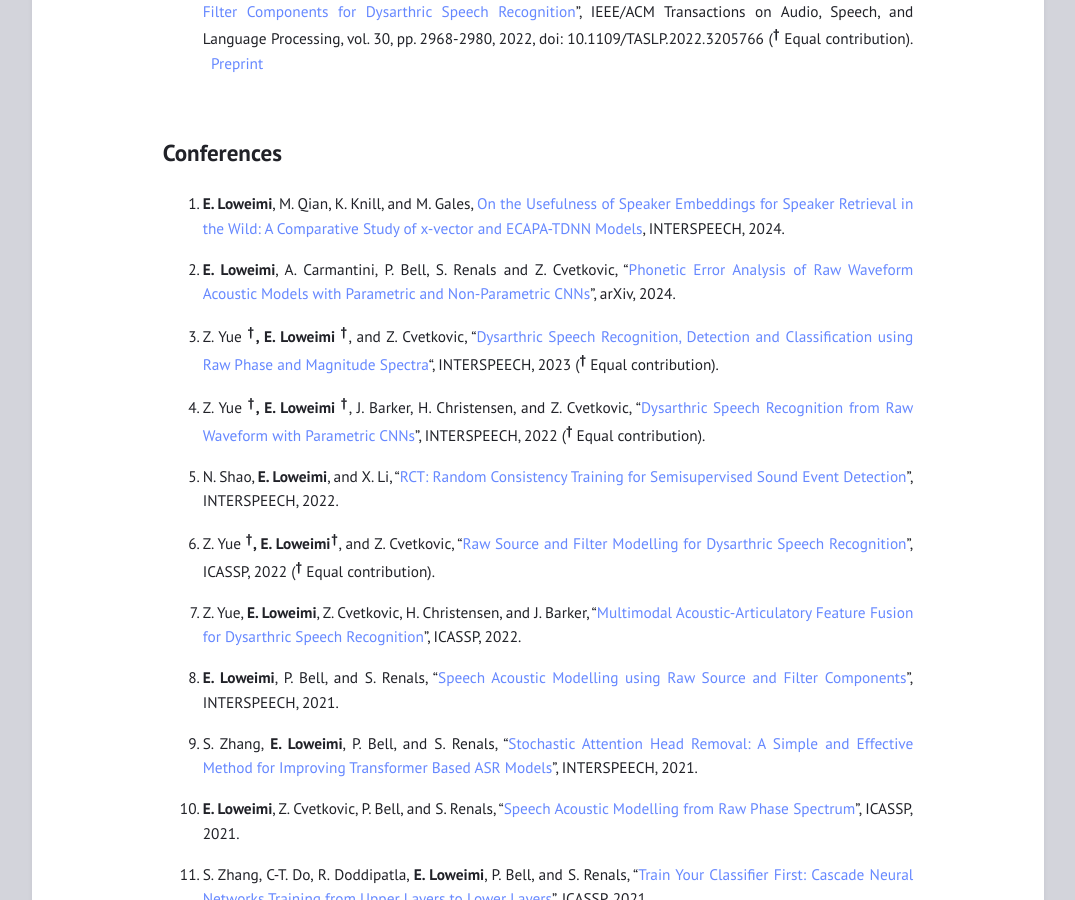
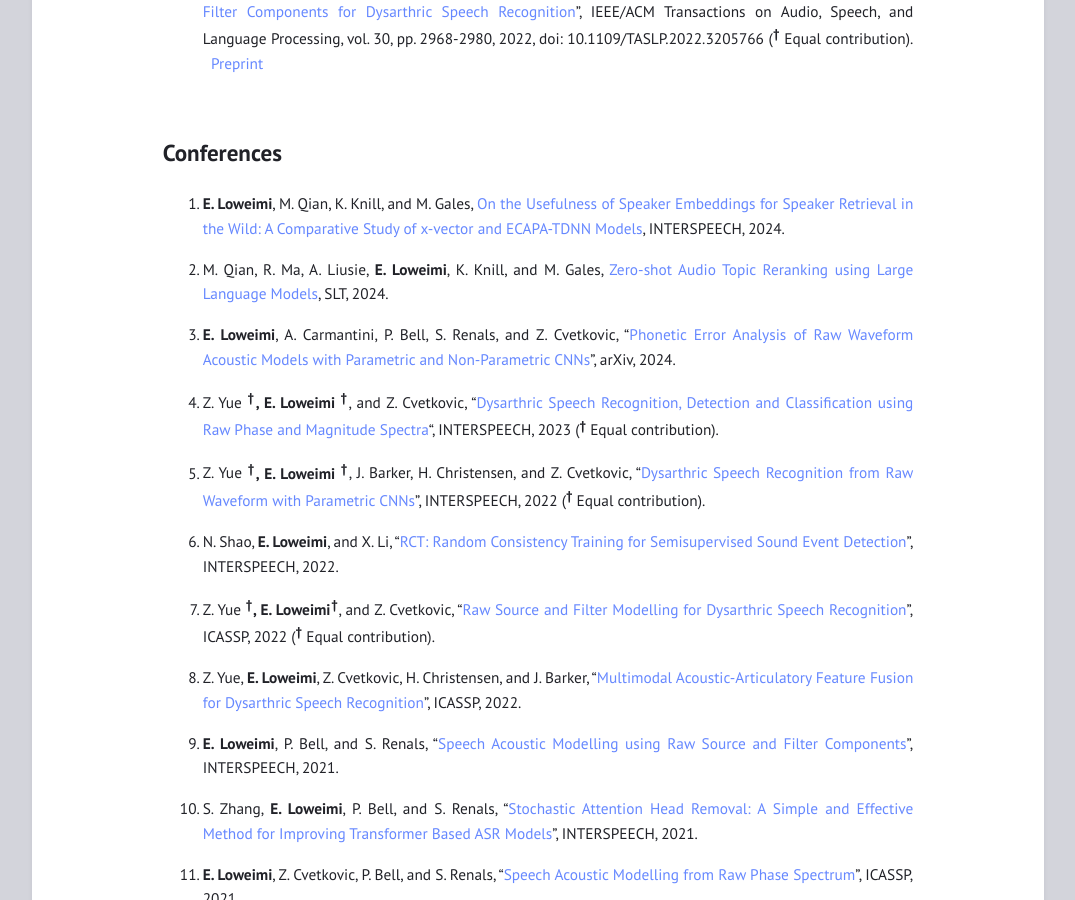
Before and after one commit to eloweimi/eloweimi.github.io, a Jekyll site: the page built from publications.md, in a window 1280 px wide and 900 px high, scrolled down 663 px. Shown: the whole window, without its empty margins (102-1177 px from the left). Built offline with Jekyll 4.4.1, drawn with Linux system fonts in a browser that asks for light colours.

Commit message:
Update publications.md

```diff
--- a/publications.md
+++ b/publications.md
@@ -27,7 +27,9 @@ Modelling from Raw Source and Filter Components for Dysarthric Speech Recognitio
 1. **E. Loweimi**, M. Qian, K. Knill, and M. Gales, [On the Usefulness of Speaker Embeddings for Speaker Retrieval in the Wild:
 A Comparative Study of x-vector and ECAPA-TDNN Models](https://www.repository.cam.ac.uk/items/38425b1e-9e3d-4c44-807d-bb874fae2e73), INTERSPEECH, 2024.
 
-1. **E. Loweimi**, A. Carmantini, P. Bell, S. Renals and Z. Cvetkovic, “[Phonetic Error Analysis of Raw Waveform Acoustic Models with Parametric and Non-Parametric CNNs](https://arxiv.org/abs/2406.00898)", arXiv, 2024.
+1. M. Qian, R. Ma, A. Liusie, **E. Loweimi**, K. Knill, and M. Gales, [Zero-shot Audio Topic Reranking using Large Language Models]([https://www.repository.cam.ac.uk/items/38425b1e-9e3d-4c44-807d-bb874fae2e73](https://arxiv.org/pdf/2309.07606)), SLT, 2024.
+
+1. **E. Loweimi**, A. Carmantini, P. Bell, S. Renals, and Z. Cvetkovic, “[Phonetic Error Analysis of Raw Waveform Acoustic Models with Parametric and Non-Parametric CNNs](https://arxiv.org/abs/2406.00898)", arXiv, 2024.
 
 1. Z. Yue **<sup>&#8224;</sup>, E. Loweimi <sup>&#8224;</sup>**, and Z. Cvetkovic, “[Dysarthric Speech Recognition, Detection and Classification using Raw Phase and Magnitude Spectra](https://www.isca-speech.org/archive/interspeech_2023/yue23_interspeech.html)“, INTERSPEECH, 2023 (**<sup>&#8224;</sup>** Equal contribution).
 
```
